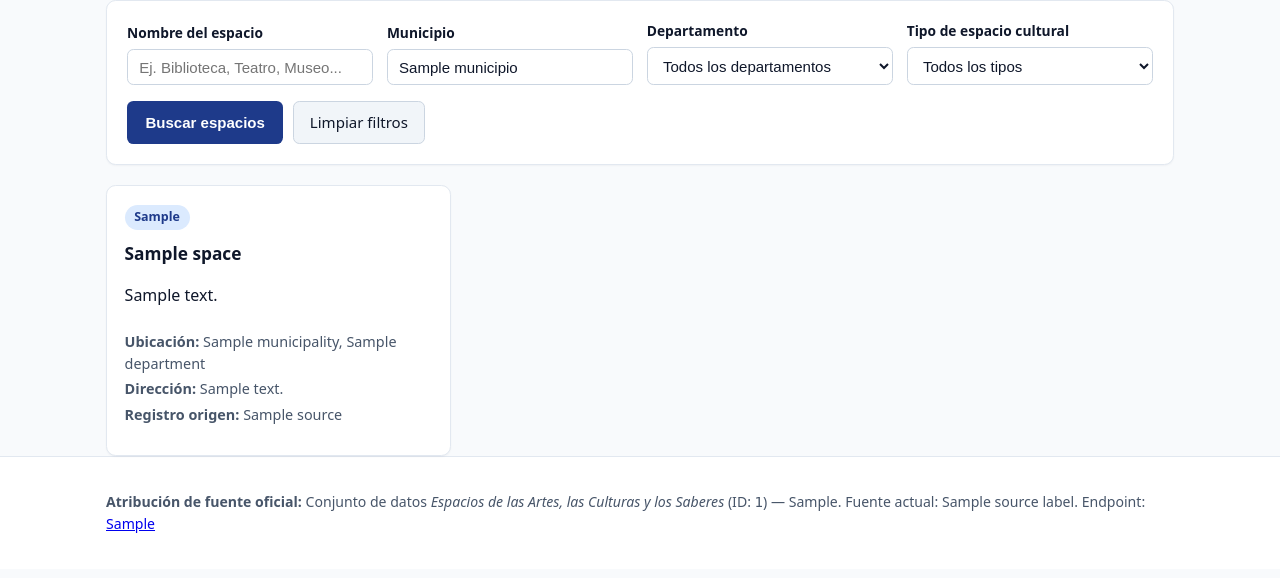
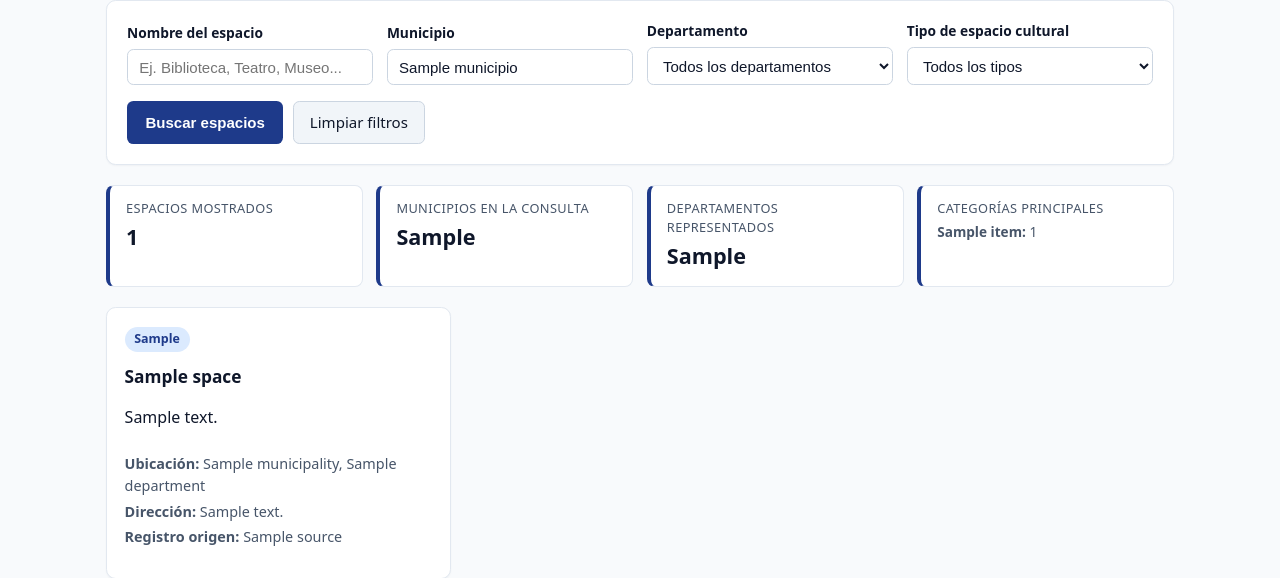
Before and after one commit to andressantiagomeloaguirre67-sys/Hackathon, a Django app: template cultural_spaces/templates/cultural_spaces/index.html in a window 1280 px wide. Shown: the part 130-708 px from the top of the page. Before the commit the page ends 663 px from the top, so only its background shows below. Run offline with Django 5.2, Linux system fonts and the light colour scheme; the template is opened without the code that fills it: most values are stand-ins (such as "Sample title", 1, 10 or a date in 2020).

Commit message:
feat: add statistical summary bar for cultural spaces results (Refs #3)

```diff
--- a/cultural_spaces/templates/cultural_spaces/index.html
+++ b/cultural_spaces/templates/cultural_spaces/index.html
@@ -111,6 +111,36 @@
             padding: 0.55rem 1rem;
             border-radius: 0.4rem;
             font-size: 0.94rem;
+        }
+        .summary-bar {
+            display: grid;
+            grid-template-columns: repeat(auto-fit, minmax(200px, 1fr));
+            gap: 0.85rem;
+            margin-bottom: 1.25rem;
+        }
+        .summary-card {
+            background: var(--card-bg);
+            border: 1px solid var(--border);
+            border-left: 4px solid var(--primary);
+            border-radius: 0.5rem;
+            padding: 0.85rem 1rem;
+        }
+        .summary-card .label {
+            font-size: 0.8rem;
+            color: var(--muted);
+            text-transform: uppercase;
+            letter-spacing: 0.03em;
+        }
+        .summary-card .value {
+            font-size: 1.35rem;
+            font-weight: 700;
+            color: var(--text);
+            margin-top: 0.15rem;
+        }
+        .summary-types {
+            font-size: 0.85rem;
+            color: var(--muted);
+            margin-top: 0.25rem;
         }
         .alert-warning {
             background: var(--warning-bg);
@@ -263,6 +293,33 @@
         </div>
         {% endif %}
 
+        <section class="summary-bar" aria-label="Resumen de resultados">
+            <div class="summary-card">
+                <div class="label">Espacios mostrados</div>
+                <div class="value">{{ summary.total_count }}</div>
+            </div>
+            <div class="summary-card">
+                <div class="label">Municipios en la consulta</div>
+                <div class="value">{{ summary.unique_municipalities }}</div>
+            </div>
+            <div class="summary-card">
+                <div class="label">Departamentos representados</div>
+                <div class="value">{{ summary.unique_departments }}</div>
+            </div>
+            <div class="summary-card">
+                <div class="label">Categorías principales</div>
+                <div class="summary-types">
+                    {% if summary.top_types %}
+                        {% for item in summary.top_types %}
+                            <span><strong>{{ item.name }}:</strong> {{ item.count }}</span>{% if not forloop.last %} · {% endif %}
+                        {% endfor %}
+                    {% else %}
+                        Sin categorías para mostrar
+                    {% endif %}
+                </div>
+            </div>
+        </section>
+
         {% if spaces %}
         <div class="cards-grid">
             {% for space in spaces %}
--- a/cultural_spaces/views.py
+++ b/cultural_spaces/views.py
@@ -1,11 +1,11 @@
-"""Views for browsing and filtering cultural spaces from datos.gov.co."""
+"""Views for browsing, filtering, and summarizing cultural spaces from datos.gov.co."""
 from django.http import HttpRequest, HttpResponse
 from django.shortcuts import render
 from . import services
 
 
 def index(request: HttpRequest) -> HttpResponse:
-    """Render the cultural spaces directory with search and filter controls."""
+    """Render the cultural spaces directory with search, filter, and summary controls."""
     raw_query = request.GET.get("q", "")
     raw_municipality = request.GET.get("municipio", "")
     raw_department = request.GET.get("departamento", "")
@@ -28,6 +28,7 @@ def index(request: HttpRequest) -> HttpResponse:
 
     context = {
         "spaces": result["items"],
+        "summary": result["summary"],
         "using_fallback": result["using_fallback"],
         "error_message": result["error_message"],
         "source_label": result["source_label"],
```
Also changed, not shown: cultural_spaces/services.py (+36 -0 lines).
